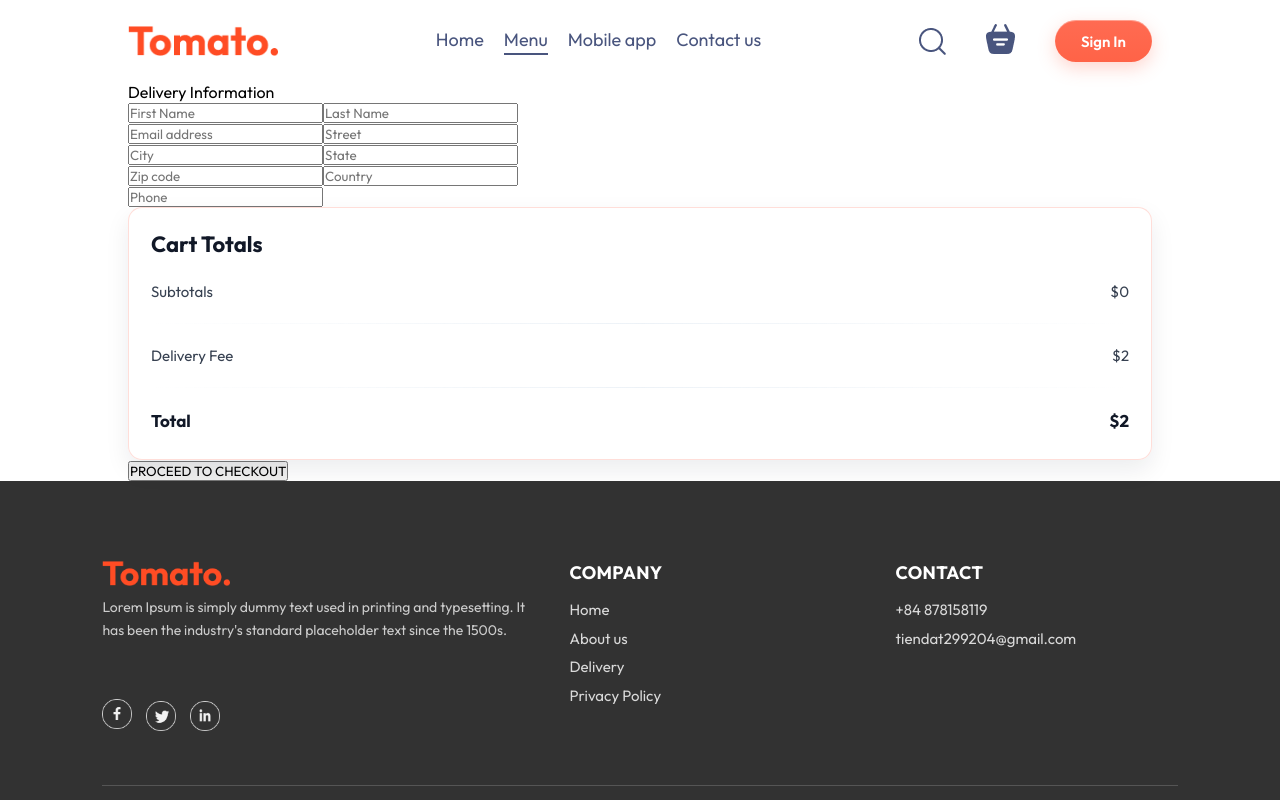
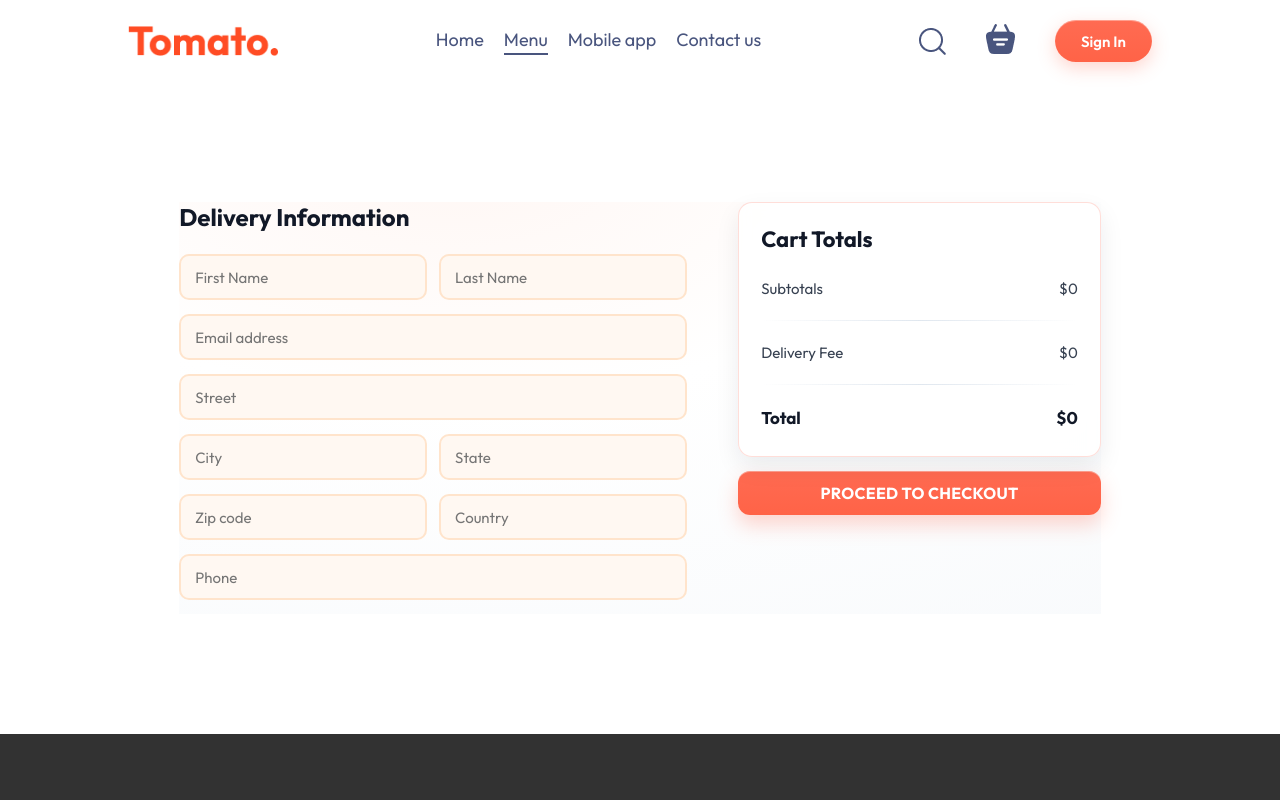
Before and after one commit to TDat99/Food-Del, a React (Vite) app in the folder frontend/: page /order in a window 1280 px wide. Shown: the top 800 px of the page. Built offline with nearby package versions, Linux system fonts and the light colour scheme.

Commit message:
update frontend

```diff
--- a/frontend/src/components/Footer/Footer.jsx
+++ b/frontend/src/components/Footer/Footer.jsx
@@ -12,7 +12,7 @@ const Footer = () => {
             </div>
             <div className="footer-social-icons">
                 <a href='https://www.facebook.com/datkunkka'><img src={assets.facebook_icon} alt="" /></a>
-                <img src={assets.twitter_icon} alt="" />
+                <a href="https://x.com/tTin1764181"><img src={assets.twitter_icon} alt="" /></a>
                 <img src={assets.linkedin_icon} alt="" />
             </div>
             <div className="footer-content-center">
--- a/frontend/src/pages/Cart/Cart.jsx
+++ b/frontend/src/pages/Cart/Cart.jsx
@@ -56,13 +56,13 @@ const Cart = () => {
 
           <div className="cart-total-details">
             <p>Delivery Fee</p>
-            <p>$2</p>
+            <p>${getTotalCartAmount()===0?0:2}</p>
           </div>
           <hr />
 
           <div className="cart-total-details">
             <b>Total</b>
-            <b>${getTotalCartAmount() + 2}</b>
+            <b>${getTotalCartAmount()===0?0:getTotalCartAmount() + 2}</b>
           </div>
         </div>
 
--- a/frontend/src/pages/PlaceOrder/PlaceOrder.css
+++ b/frontend/src/pages/PlaceOrder/PlaceOrder.css
@@ -0,0 +1,148 @@
+/* ================================
+   PlaceOrder Page – Tomato Glossy UI
+   ================================ */
+:root {
+  --tomato: #ff6b52;         /* Tomato dịu */
+  --tomato-strong: #ff6347;  /* Tomato chuẩn */
+  --panel-bg: #ffffffcc;     /* card trắng có độ mờ */
+  --ink-900: #111827;
+  --ink-700: #374151;
+  --ink-500: #6b7280;
+  --line: #e5e7eb;
+  --bg-grad: radial-gradient(1200px 600px at 30% -10%, #fff7f4 0%, #ffffff 40%, #f8fafc 100%);
+}
+
+/* Toàn trang */
+.place-order {
+  margin: 120px auto;
+  width: min(1100px, 90%);
+  display: grid;
+  grid-template-columns: 1.4fr 1fr;
+  gap: clamp(32px, 4vw, 56px);
+  background: var(--bg-grad);
+}
+
+/* Tiêu đề phần Delivery */
+.title {
+  font-size: clamp(20px, 2.3vw, 24px);
+  font-weight: 700;
+  margin-bottom: 22px;
+  color: var(--ink-900);
+}
+
+/* Các input form */
+.place-order-left input {
+  width: 100%;
+  height: 46px;
+  margin-bottom: 14px;
+  border-radius: 10px;
+  border: 2px solid #ffe4cc;
+  background: #fff8f2;
+  padding: 0 14px;
+  font-size: 15px;
+  transition: border-color .15s ease, background-color .15s ease;
+  outline: none;
+}
+
+.place-order-left input:focus {
+  border-color: var(--tomato);
+  background: #ffffff;
+  box-shadow: 0 0 0 4px rgba(255,107,82,.12);
+}
+
+/* Hai input nằm cạnh nhau */
+.multi-fields {
+  display: flex;
+  gap: 12px;
+}
+
+/* Phần Cart Total bên phải */
+.place-order-right .cart-total {
+  background: var(--panel-bg);
+  backdrop-filter: blur(6px);
+  border-radius: 14px;
+  padding: 22px;
+  display: flex;
+  flex-direction: column;
+  gap: 14px;
+  border: 1px solid rgba(255,107,82,.22);
+  box-shadow:
+    0 10px 24px rgba(17,24,39,.08),
+    inset 0 1px 0 rgba(255,255,255,.75);
+}
+
+.place-order-right h2 {
+  margin: 0 0 6px;
+  font-size: clamp(18px, 2vw, 22px);
+  color: var(--ink-900);
+}
+
+.cart-total-details {
+  display: flex;
+  align-items: center;
+  justify-content: space-between;
+  padding: 6px 0;
+  color: var(--ink-700);
+  font-size: 15px;
+}
+
+.place-order-right .cart-total hr {
+  border: none;
+  height: 1px;
+  background: linear-gradient(90deg, transparent, #e0e7ef, transparent);
+}
+
+/* Nút Proceed */
+.place-order-right button {
+  width: 100%;
+  height: 44px;
+  margin-top: 14px;
+  border: 0;
+  border-radius: 12px;
+  background: linear-gradient(180deg, var(--tomato) 0%, var(--tomato-strong) 100%);
+  color: #fff;
+  font-size: 16px;
+  font-weight: 700;
+  letter-spacing: .3px;
+  cursor: pointer;
+  transition: background .2s ease, box-shadow .2s ease, transform .08s ease;
+  box-shadow:
+    0 10px 20px rgba(255,107,82,.28),
+    inset 0 1px 0 rgba(255,255,255,.35);
+}
+
+.place-order-right button:hover {
+  filter: brightness(1.03);
+  box-shadow:
+    0 12px 26px rgba(255,107,82,.34),
+    inset 0 1px 0 rgba(255,255,255,.45);
+}
+
+.place-order-right button:active {
+  transform: translateY(1px);
+}
+
+/* ================================
+   Responsive
+   ================================ */
+@media (max-width: 900px) {
+  .place-order {
+    grid-template-columns: 1fr;
+    gap: 32px;
+  }
+  .place-order-right {
+    max-width: 420px;
+    width: 100%;
+    margin-inline: auto;
+  }
+}
+
+@media (max-width: 480px) {
+  .multi-fields {
+    flex-direction: column;
+  }
+  .place-order {
+    margin-top: 100px;
+    gap: 24px;
+  }
+}
--- a/frontend/src/pages/PlaceOrder/PlaceOrder.jsx
+++ b/frontend/src/pages/PlaceOrder/PlaceOrder.jsx
@@ -1,7 +1,9 @@
-import React from 'react'
+import React, { useContext } from 'react'
 import './PlaceOrder.css'
+import { StoreContext } from '../../context/StoreContext'
 
 const PlaceOrder = () => {
+  const {getTotalCartAmount} = useContext(StoreContext)
   return (
     <form className='place-order'>
       <div className="place-order-left">
@@ -31,11 +33,23 @@ const PlaceOrder = () => {
       <div className="place-order-right">
         <div className="cart-total">
           <h2>Cart Totals</h2>
-          <div className="cart-total-details"><p>Subtotals</p><p>$0</p></div>
+
+          <div className="cart-total-details">
+            <p>Subtotals</p>
+            <p>${getTotalCartAmount()}</p>
+          </div>
           <hr />
-          <div className="cart-total-details"><p>Delivery Fee</p><p>$2</p></div>
+
+          <div className="cart-total-details">
+            <p>Delivery Fee</p>
+            <p>${getTotalCartAmount()===0?0:2}</p>
+          </div>
           <hr />
-          <div className="cart-total-details"><b>Total</b><b>$2</b></div>
+
+          <div className="cart-total-details">
+            <b>Total</b>
+            <b>${getTotalCartAmount()===0?0:getTotalCartAmount() + 2}</b>
+          </div>
         </div>
 
         <button type="button">PROCEED TO CHECKOUT</button>
```
